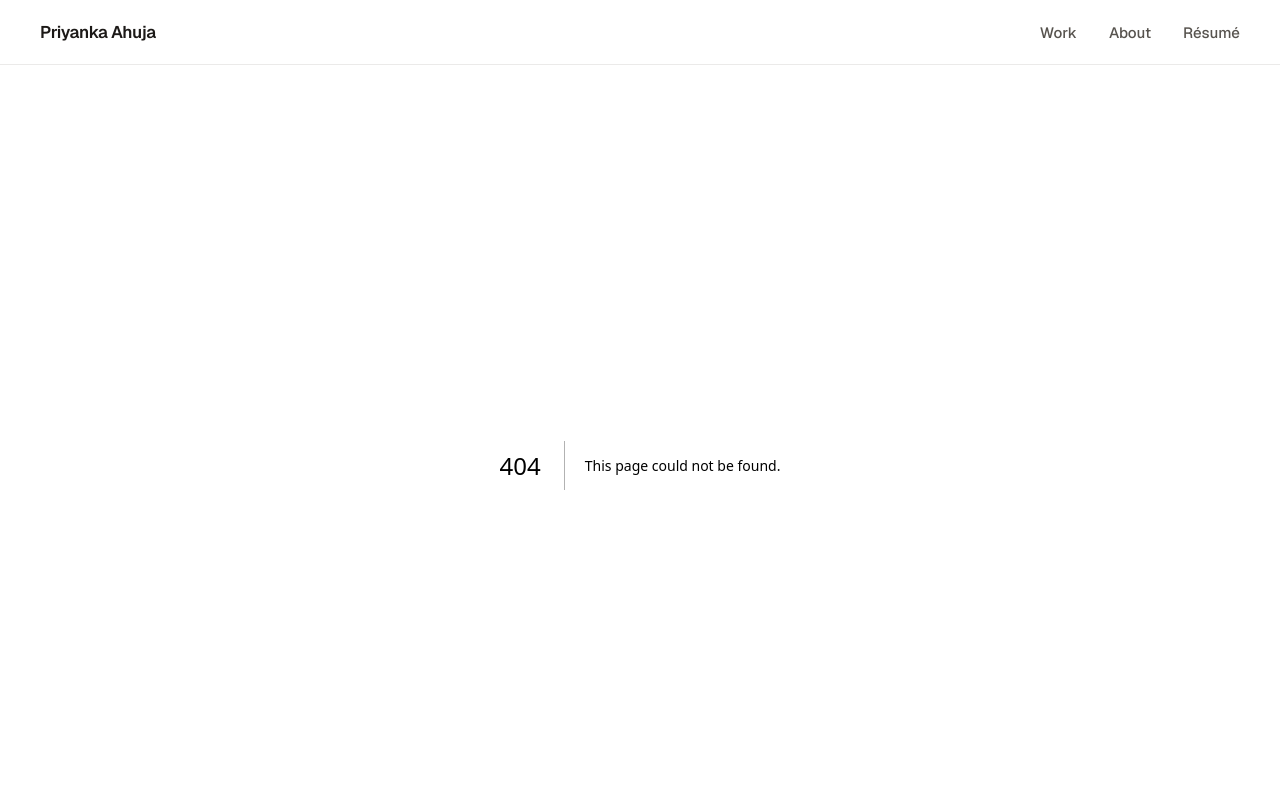
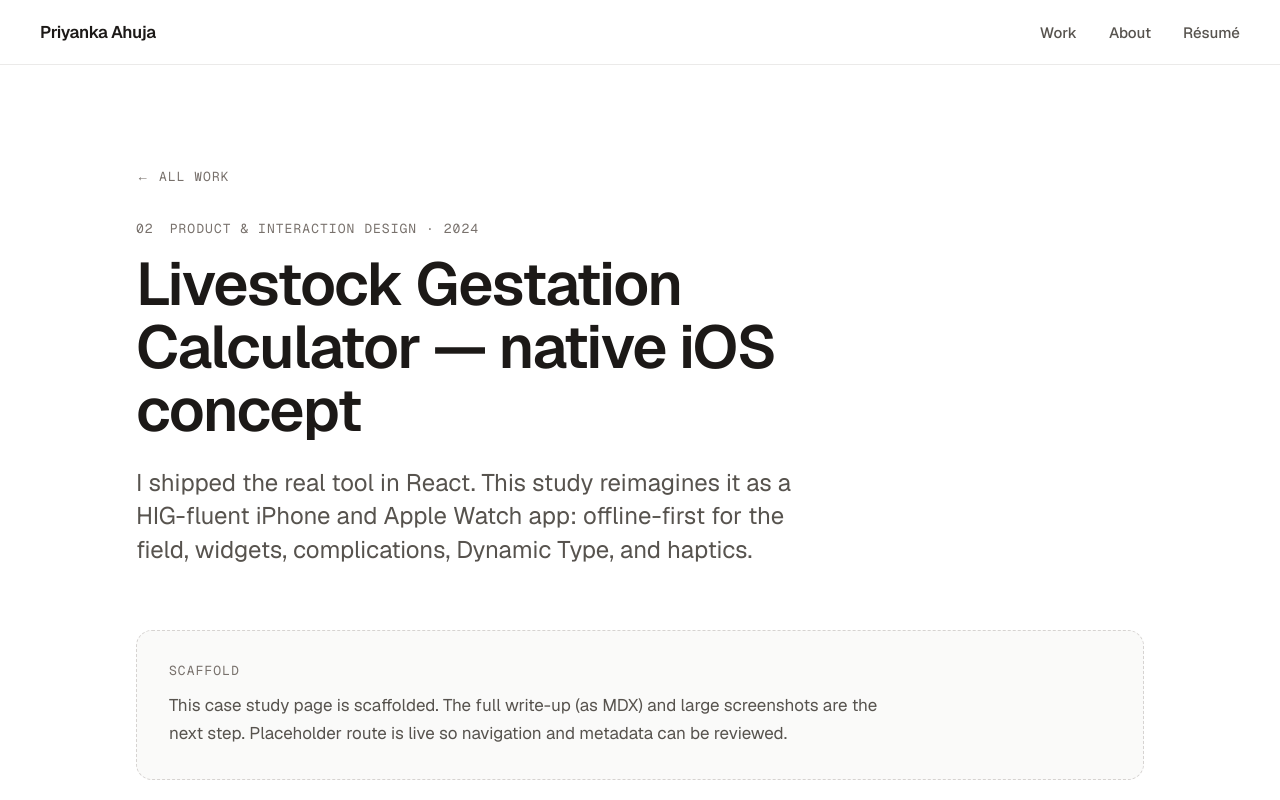
Before and after one commit to Priyankaahuja01/portfolio, a Next.js app: page /work/gestation-calculator in a window 1280 px wide. Before the commit this address had no page. Shown: the top 800 px of the page. Built offline with nearby package versions, Linux system fonts and the light colour scheme.

Commit message:
feat: scaffold about, resume, case-study, and 404 pages

```diff
--- /dev/null
+++ b/app/about/page.tsx
@@ -0,0 +1,32 @@
+import type { Metadata } from "next";
+import { Container } from "@/components/container";
+
+export const metadata: Metadata = {
+  title: "About",
+  description:
+    "Priyanka Ahuja — product designer who ships code, across fintech, public-sector, and research-heavy domains.",
+};
+
+export default function AboutPage() {
+  return (
+    <section className="py-16 sm:py-24">
+      <Container>
+        <p className="font-mono text-eyebrow uppercase text-muted">About</p>
+        <h1 className="mt-6 max-w-[20ch] text-4xl font-semibold text-ink">
+          I design products and build the code that ships them.
+        </h1>
+
+        {/* Scaffold — real About copy lands in the next chunk. */}
+        <div className="mt-16 rounded-2xl border border-dashed border-line-strong bg-surface p-8">
+          <p className="font-mono text-eyebrow uppercase text-muted">
+            Scaffold
+          </p>
+          <p className="mt-3 max-w-prose text-base text-muted-strong">
+            Full About copy, photo, and background are the next step. Route is
+            live so navigation can be reviewed.
+          </p>
+        </div>
+      </Container>
+    </section>
+  );
+}
--- /dev/null
+++ b/app/not-found.tsx
@@ -0,0 +1,24 @@
+import Link from "next/link";
+import { Container } from "@/components/container";
+
+export default function NotFound() {
+  return (
+    <section className="py-24 sm:py-32">
+      <Container>
+        <p className="font-mono text-eyebrow uppercase text-muted">Error 404</p>
+        <h1 className="mt-6 max-w-[16ch] text-4xl font-semibold text-ink">
+          This page wandered off.
+        </h1>
+        <p className="mt-6 max-w-prose text-lg text-muted-strong">
+          The page you&rsquo;re looking for doesn&rsquo;t exist or has moved.
+        </p>
+        <Link
+          href="/"
+          className="mt-10 inline-flex items-center gap-2 rounded-full bg-ink px-6 py-3 text-sm font-medium text-white transition-colors hover:bg-ink-soft"
+        >
+          Back home
+        </Link>
+      </Container>
+    </section>
+  );
+}
--- /dev/null
+++ b/app/resume/page.tsx
@@ -0,0 +1,39 @@
+import type { Metadata } from "next";
+import { Container } from "@/components/container";
+
+export const metadata: Metadata = {
+  title: "Résumé",
+  description: "Résumé of Priyanka Ahuja — Product Designer who ships code.",
+};
+
+export default function ResumePage() {
+  return (
+    <section className="py-16 sm:py-24">
+      <Container>
+        <p className="font-mono text-eyebrow uppercase text-muted">Résumé</p>
+        <h1 className="mt-6 max-w-[20ch] text-4xl font-semibold text-ink">
+          Priyanka Ahuja
+        </h1>
+        <p className="mt-4 text-xl text-muted-strong">
+          Product Designer who ships code
+        </p>
+
+        {/* Scaffold — replace with rendered résumé + PDF download in the next chunk.
+            PDF: /public/Priyanka_Resume_July 20th 2026.pdf (Pri to supply). */}
+        <div className="mt-16 rounded-2xl border border-dashed border-line-strong bg-surface p-8">
+          <p className="font-mono text-eyebrow uppercase text-muted">
+            Scaffold
+          </p>
+          <p className="mt-3 max-w-prose text-base text-muted-strong">
+            Rendered résumé and the PDF download button are the next step. The
+            updated PDF (July 2026) still needs to be dropped into{" "}
+            <code className="rounded bg-surface-2 px-1.5 py-0.5 font-mono text-sm">
+              /public
+            </code>
+            .
+          </p>
+        </div>
+      </Container>
+    </section>
+  );
+}
--- /dev/null
+++ b/app/work/[slug]/page.tsx
@@ -0,0 +1,74 @@
+import type { Metadata } from "next";
+import Link from "next/link";
+import { notFound } from "next/navigation";
+import { Container } from "@/components/container";
+import { caseStudies, getCaseStudy } from "@/lib/site";
+
+export function generateStaticParams() {
+  return caseStudies.map((study) => ({ slug: study.slug }));
+}
+
+export async function generateMetadata({
+  params,
+}: {
+  params: Promise<{ slug: string }>;
+}): Promise<Metadata> {
+  const { slug } = await params;
+  const study = getCaseStudy(slug);
+  if (!study) return {};
+  return {
+    title: study.title,
+    description: study.summary,
+  };
+}
+
+export default async function CaseStudyPage({
+  params,
+}: {
+  params: Promise<{ slug: string }>;
+}) {
+  const { slug } = await params;
+  const study = getCaseStudy(slug);
+  if (!study) notFound();
+
+  return (
+    <article className="py-16 sm:py-24">
+      <Container>
+        <Link
+          href="/#work"
+          className="font-mono text-eyebrow uppercase text-muted transition-colors hover:text-ink"
+        >
+          ← All work
+        </Link>
+
+        <div className="mt-8 flex flex-wrap items-center gap-x-4 gap-y-2">
+          <span className="font-mono text-eyebrow uppercase text-muted">
+            {study.index}
+          </span>
+          <span className="font-mono text-eyebrow uppercase text-muted">
+            {study.role} · {study.year}
+          </span>
+        </div>
+
+        <h1 className="mt-4 max-w-[18ch] text-4xl font-semibold text-ink">
+          {study.title}
+        </h1>
+        <p className="mt-6 max-w-2xl text-xl text-muted-strong">
+          {study.summary}
+        </p>
+
+        {/* Scaffold notice — real MDX case-study content lands in the next chunk. */}
+        <div className="mt-16 rounded-2xl border border-dashed border-line-strong bg-surface p-8">
+          <p className="font-mono text-eyebrow uppercase text-muted">
+            Scaffold
+          </p>
+          <p className="mt-3 max-w-prose text-base text-muted-strong">
+            This case study page is scaffolded. The full write-up (as MDX) and
+            large screenshots are the next step. Placeholder route is live so
+            navigation and metadata can be reviewed.
+          </p>
+        </div>
+      </Container>
+    </article>
+  );
+}
```
